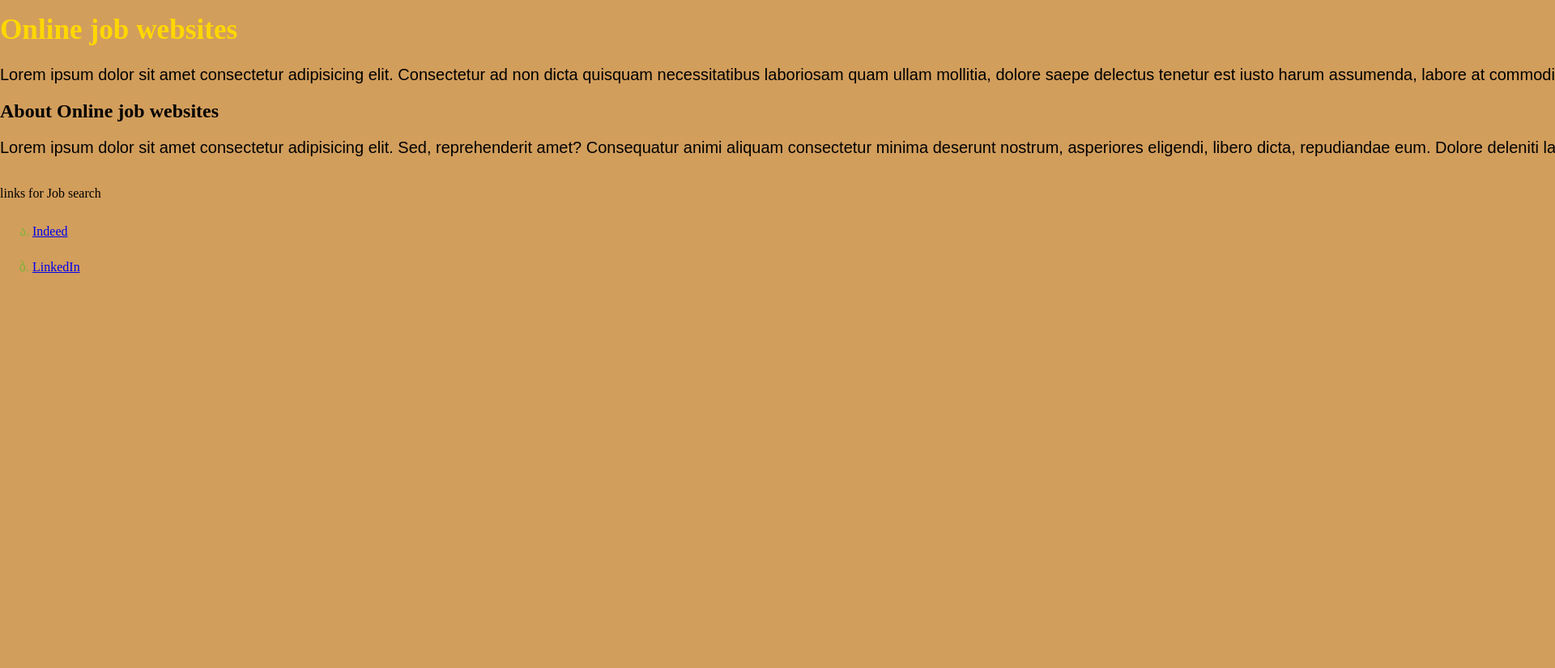
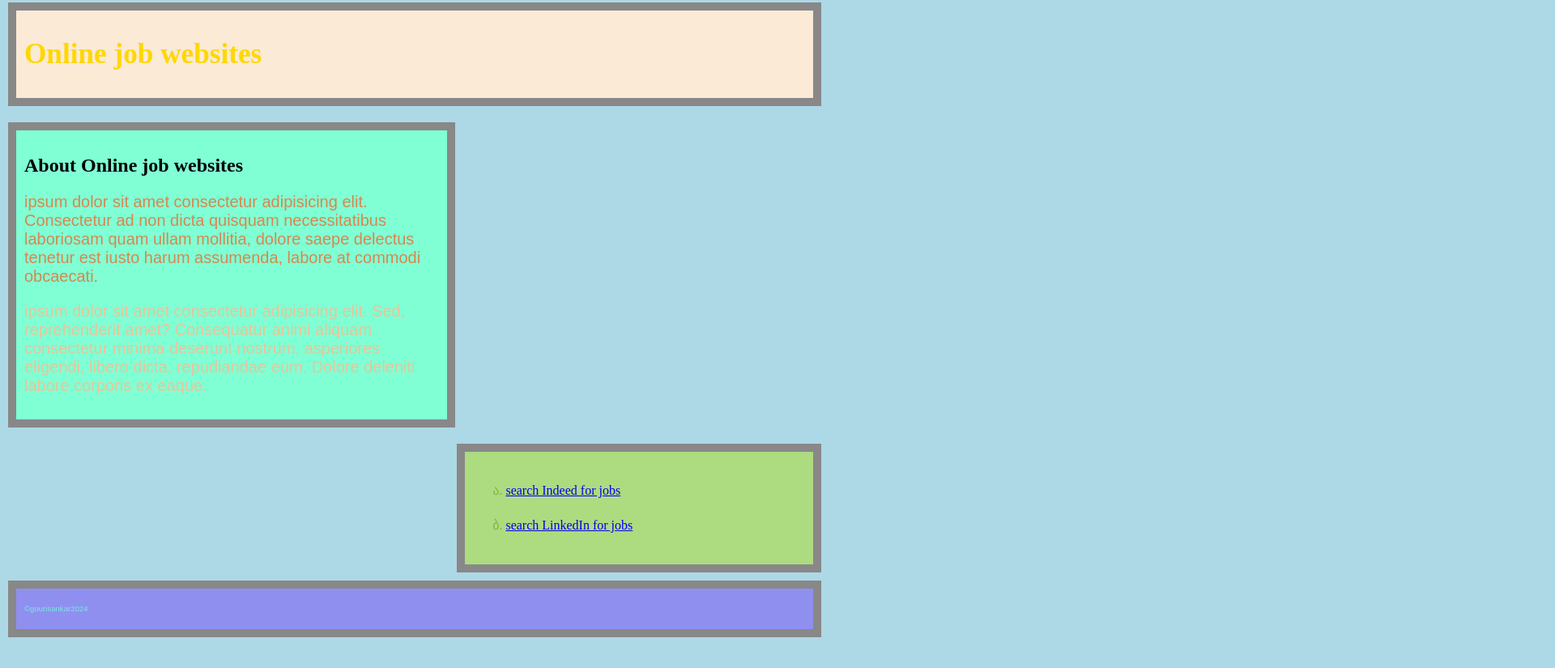
Before and after one commit to Gourisanka/Inclass, a plain HTML site: page index.html in a window 1280 px wide. Shown: the part 7-832 px from the top of the page at 81% size, 1920 px wide, since content can reach past the window. Drawn offline with Linux system fonts and the light colour scheme.

Commit message:
inclass3

```diff
--- a/index.html
+++ b/index.html
@@ -1,6 +1,9 @@
-<html>
+<!DOCTYPE html>
+<html lang="en">
 <head>
   <meta charset="UTF-8">
+  <meta name="viewport" content="width=device-width, initial-scale=1.0">
+  <title>Doc</title>
         <link rel="stylesheet"  href="normalize.css">
         <link rel="stylesheet"  href="style.css">
         <style>
@@ -12,17 +15,33 @@
           color: rgba(117, 181, 53, 0.905);
         }
       </style>
-      <title>Indeed</title>
       </head>
+
         <body>
+          <header class="Structural">
           <h1 style="color: gold;font-size: 2.2rem;">Online job websites</h1>
-          <p>Lorem ipsum dolor sit amet consectetur adipisicing elit. Consectetur ad non dicta quisquam necessitatibus laboriosam quam ullam mollitia, dolore saepe delectus tenetur est iusto harum assumenda, labore at commodi obcaecati.</p>
-          <h2>About Online job websites</h2>
-          <p>Lorem ipsum dolor sit amet consectetur adipisicing elit. Sed, reprehenderit amet? Consequatur animi aliquam consectetur minima deserunt nostrum, asperiores eligendi, libero dicta, repudiandae eum. Dolore deleniti labore corporis ex eaque.</p>
-          <h2 id=link ></h2>links for Job search</h2>
-          <ul>
-            <li><a href="https://www.indeed.ca/"> Indeed</a></li>
-            <li><a href="https://ca.linkedin.com/">LinkedIn</a></li>
-          </ul>
+        </header>
+          <main class="Structural">
+            <h2>About Online job websites</h2>
+          <p id="or"> ipsum dolor sit amet consectetur adipisicing elit. Consectetur ad non dicta quisquam necessitatibus laboriosam quam ullam mollitia, dolore saepe delectus tenetur est iusto harum assumenda, labore at commodi obcaecati.</p>
+
+          <p id="id"> ipsum dolor sit amet consectetur adipisicing elit. Sed, reprehenderit amet? Consequatur animi aliquam consectetur minima deserunt nostrum, asperiores eligendi, libero dicta, repudiandae eum. Dolore deleniti labore corporis ex eaque.</p>
+          </main>
+            <aside class="Structural">
+
+              <ul>
+                <li><a href="https://www.indeed.ca/"> search Indeed for jobs</a></li>
+                <li><a href="https://ca.linkedin.com/">search LinkedIn for jobs</a></li>
+              </ul>
+
+          </aside>
+
+          <footer class="Structural">
+         <p id="pr">&copy;gourisankar2024</p>
+          </footer>
+
+
+
+
 </body>
 </html>
--- a/style.css
+++ b/style.css
@@ -7,14 +7,51 @@
          font-family: Arial, Helvetica, sans-serif;
 
         }
+        #uq{
+            color: rgb(159, 82, 232);
+        }
+        #or{
+                color: rgb(214, 135, 78);
+        }
+        #pr{
+                color: rgb(126, 229, 229);
+        }
+        #id{
+                color: rgb(231, 197, 152);
+        }
         body
         {
          height: 300vh;
-         width : 200vw;
-         background-color: hsla(34, 57%, 56%, 0.925);
+         width : 80%;
+         background-color: hsl(195, 53%, 79%);
+        }
+        header{
+                background-color: hsl(34, 78%, 91%);
+        }
+        .Structural{
+                padding: 10px;
+                margin: 10px;
+                border: 10px solid #888;
+
         }
 
-        #link{
-                color:aqua;
-                font-size: 2.7em;
+        main{
+                background-color: hsl(160, 100%, 75%);
+                float: left;
+                width: 50%;
         }
+        aside{
+                background-color: hsl(90, 56%, 68%);
+                float: right;
+                width: 40%;
+        }
+        footer{
+                background-color: hsl(240, 76%, 75%);
+              clear: both;
+        }
+        footer p{
+                font-size: 60%;
+        }
+        a:hover{
+                color: #888
+        }
```
